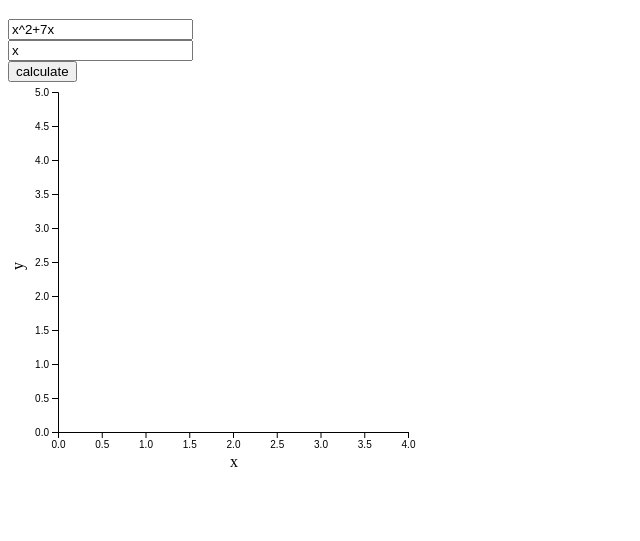
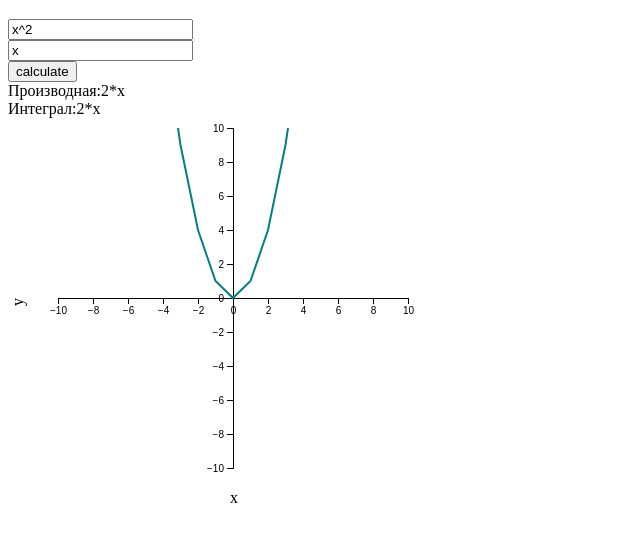
Before and after one commit to rtxyelo/miniMapleProj, a website built with Parcel: page index.html in a window 1280 px wide. Both pictures are taken after a click on the button "calculate". Shown: the part 61-602 px from the top of the page, without its empty margins (0-640 px from the left). Built offline with nearby package versions, Linux system fonts and the light colour scheme.

Commit message:
4 commit

```diff
--- a/index.html
+++ b/index.html
@@ -20,10 +20,11 @@
   <button type="button" id="calculate" >calculate</button>
 
   <div class="container">
+    <div id="answer"> </div>
     <svg id="root"></svg>
   </div>
 
-  <div id="answer"> </div>
+
  </form>
 
  <script src="src/index.js" type="module"></script>
--- a/src/index.js
+++ b/src/index.js
@@ -2,7 +2,7 @@ import {MiniMaple} from './miniMaple.js'
 
 
 window.onload = function() {
-    document.querySelector('input#expression').value = "x^2+7x";
+    document.querySelector('input#expression').value = "x^2";
     document.querySelector('input#variable').value = "x";
 }
 
@@ -11,21 +11,25 @@ const maple = new MiniMaple();
 calculate.onclick = function() {
 
     let answer = document.querySelector("div#answer");
-    answer.removeChild(answer.firstChild);
+    //answer.removeChild(answer.firstChild);
 
     let variable = document.getElementById('variable').value;
     let equation = document.getElementById('expression').value;
-
+    while (answer.firstChild) {
+        answer.removeChild(answer.firstChild);
+    }
     let res = '';
     if(!variable.match(/[a-z]/)){
         res = 'Error';
     }
     else{
         res = maple.derivative(equation, variable);
+        //answer.removeChild(node);
+        //answer.removeChild(node);
         maple.graph();
 
     }
-/*
+
     let node = document.createTextNode("Производная:" + res);
     answer.appendChild(node);
 
@@ -35,11 +39,15 @@ calculate.onclick = function() {
     node = document.createTextNode("Интеграл:" + res);
     answer.appendChild(node);
 
+
+
+
+
     //node = document.createElement('br')
     //answer.appendChild(node);
 
     //node = document.createElement("Граф:" + res2);
-    //node = document.createTextNode("Граф:" + res);
-    //root.appendChild(node);
-*/
+    //node = document.createTextNode("Граф:" + res2);
+    //answer.appendChild(node);
+
 };
--- a/src/miniMaple.js
+++ b/src/miniMaple.js
@@ -62,19 +62,19 @@ class MiniMaple{
         .attr("height", height)
 
       // Add Axes
-      const xMax = 4;
-      const yMax = 5;
+      const xMax = 10;
+      const yMax = 10;
 
-      let xScale = d3.scaleLinear([0, xMax], [0, width])
-      let yScale = d3.scaleLinear([0, yMax], [height, 0])
+      let xScale = d3.scaleLinear([-xMax, xMax], [0, width])
+      let yScale = d3.scaleLinear([-yMax, yMax], [height, 0])
 
       let xAxis = d3.axisBottom(xScale)
       let yAxis = d3.axisLeft(yScale)
       svg.append("g")
-        .attr("transform", `translate(0,${height})`)
+        .attr("transform", `translate(0,${height/2})`)
         .call(xAxis)
       svg.append("g")
-        .attr("transform", `translate(0,0)`)
+        .attr("transform", `translate(${width/2},0)`)
         .call(yAxis)
 
       // Axes label
@@ -94,15 +94,15 @@ class MiniMaple{
         .html("y")
 
       function f(x) {
-        return x * 2 + 1;
+        return x * x;
       }
 
       function graphFunction() {
-        pointNum = 500;
+        let pointNum = 500;
 
         const data = [];
-        for (let x = 0; x <= pointNum; x++) {
-          y = f(x);
+        for (let x = -500; x <= pointNum; x++) {
+          let y = f(x);
           data.push([x, y])
         }
         return data;
@@ -120,7 +120,7 @@ class MiniMaple{
         .attr("stroke-width", 2)
         .attr("d", line);
 
-
+        graphFunction();
     }
 
 }
```
Also changed, not shown: 1 other file.
